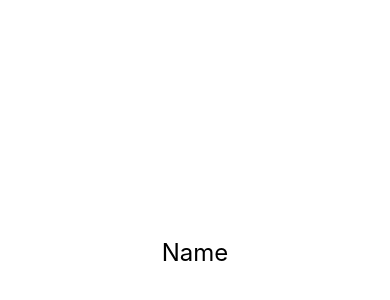
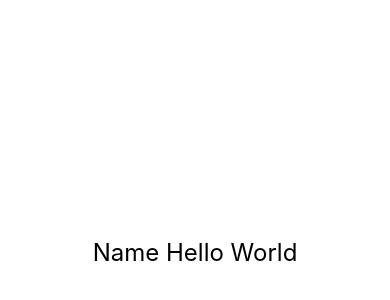
Before and after one commit to eswar-karavadi/Bitcamp2024, a React Native app: screen / in a window 390 px wide. Shown: the part 170-470 px from the top of the page. Built offline with nearby package versions, Linux system fonts and the light colour scheme.

Commit message:
test commit v2

```diff
--- a/App.js
+++ b/App.js
@@ -4,7 +4,7 @@ import { StyleSheet, Text, View } from 'react-native';
 export default function App() {
   return (
     <View style={styles.container}>
-          <Text style={styles.nameText}>Name</Text>
+          <Text style={styles.nameText}>Name Hello World</Text>
       <StatusBar style="auto" />
     </View>
   );
```
